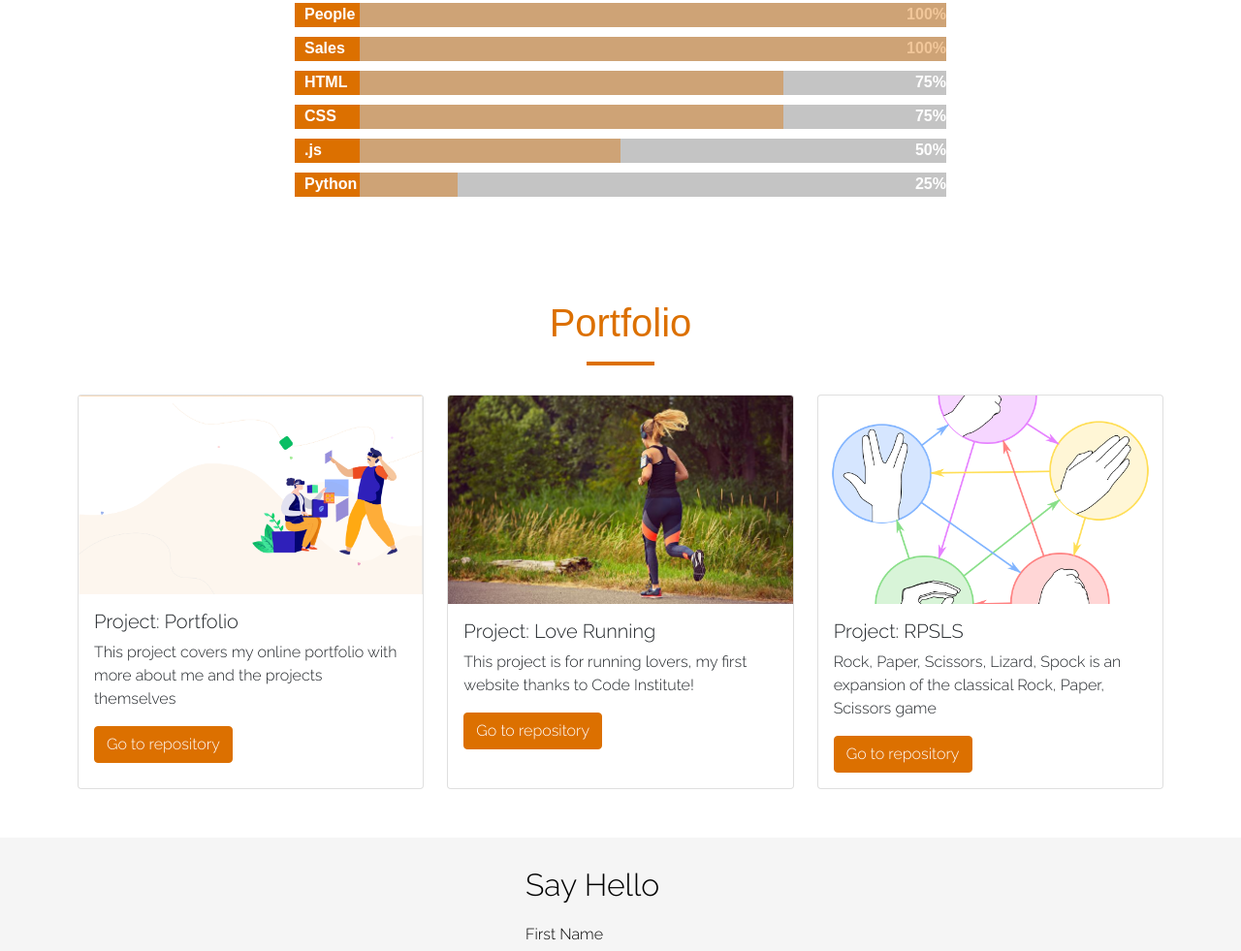
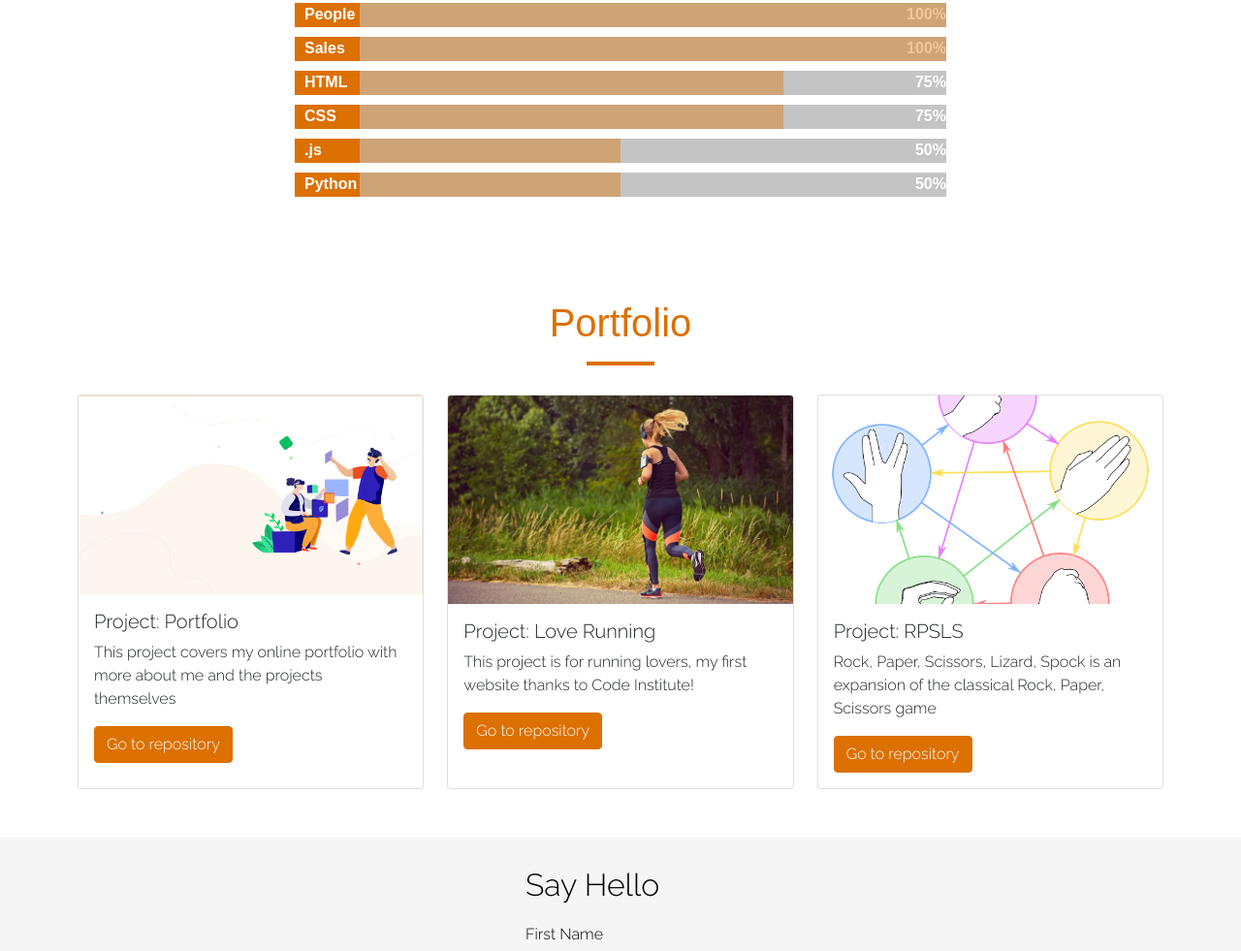
Before and after one commit to mpysys/portfolio-personal, a plain HTML site: page index.html in a window 1280 px wide. Shown: the part 1301-2282 px from the top of the page at 97% size. Drawn offline with nearby package versions, Linux system fonts and the light colour scheme.

Commit message:
Update progress bar for Python to 50%

```diff
--- a/index.html
+++ b/index.html
@@ -134,9 +134,9 @@
             </div>
             <!-- SIXTH PROGRESS BAR -->
             <div id="progress-bar-full6">
-              <div class="progress-bar4"></div>
+              <div class="progress-bar3"></div>
               <div class="skill-name">Python</div>
-              <span>25%</span>
+              <span>50%</span>
             </div>
           </div>
       </div>
```
